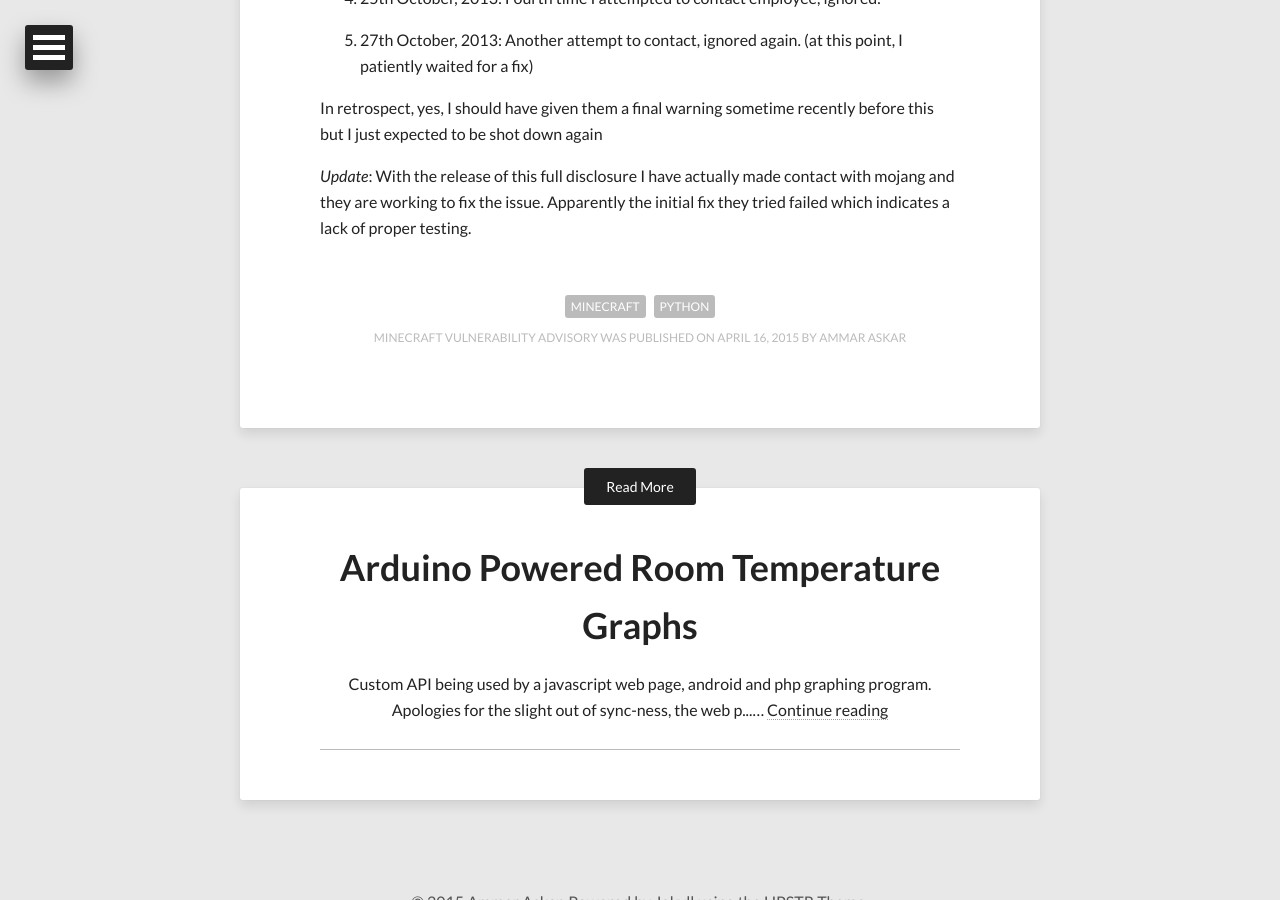
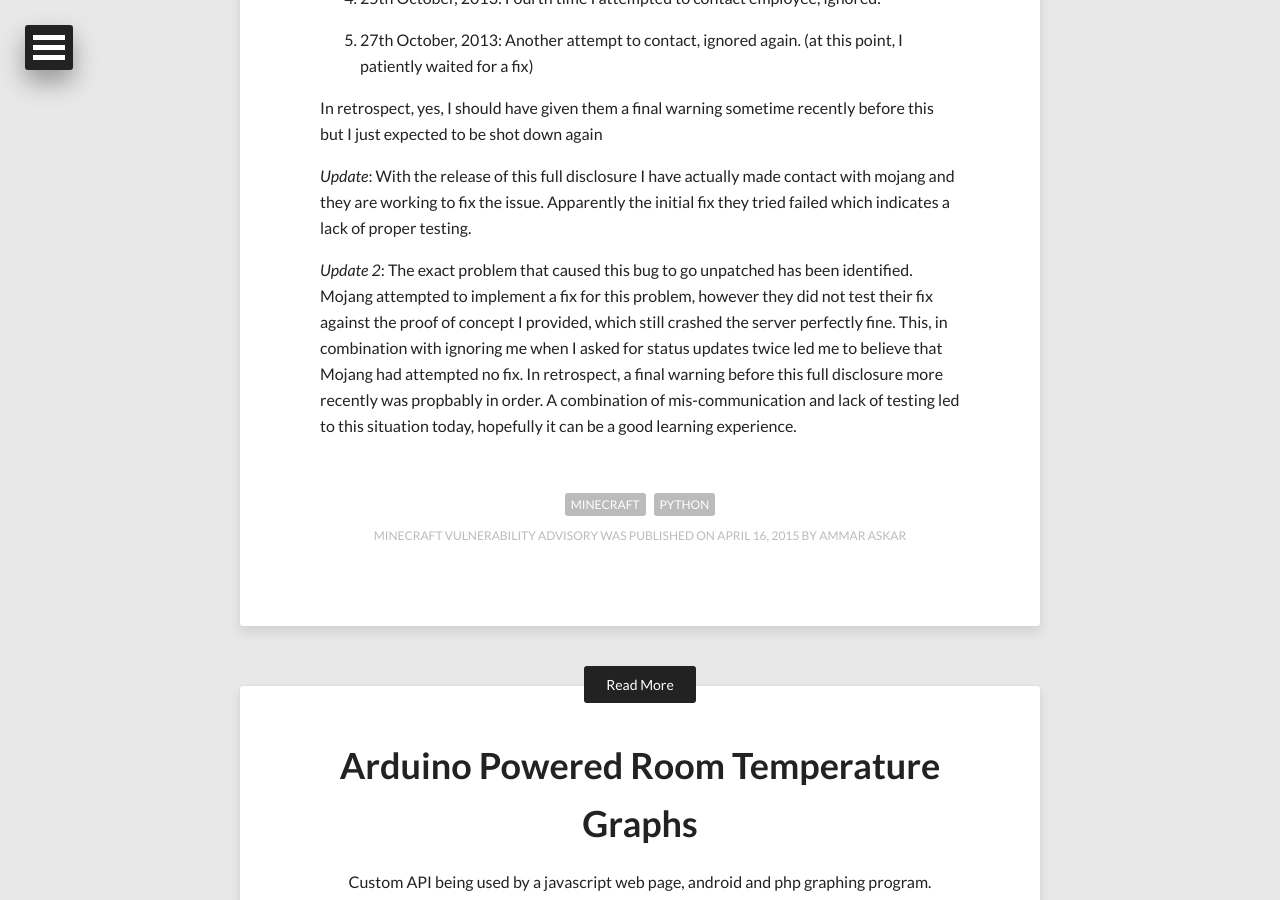
Before and after one commit to ammaraskar/ammaraskar.github.io, a Jekyll site: the page built from _posts/2015-04-16-minecraft-vulnerability-advisory.md, in a window 1280 px wide and 900 px high, scrolled down 3640 px. Built offline with Jekyll 4.4.1, drawn with Linux system fonts in a browser that asks for light colours; nearby versions of some CDN libraries.

Commit message:
Second update

```diff
--- a/_posts/2015-04-16-minecraft-vulnerability-advisory.md
+++ b/_posts/2015-04-16-minecraft-vulnerability-advisory.md
@@ -142,3 +142,5 @@ provided.
 In retrospect, yes, I should have given them a final warning sometime recently before this but I just expected to be shot down again
 
 *Update*: With the release of this full disclosure I have actually made contact with mojang and they are working to fix the issue. Apparently the initial fix they tried failed which indicates a lack of proper testing.
+
+*Update 2*: The exact problem that caused this bug to go unpatched has been identified. Mojang attempted to implement a fix for this problem, however they did not test their fix against the proof of concept I provided, which still crashed the server perfectly fine. This, in combination with ignoring me when I asked for status updates twice led me to believe that Mojang had attempted no fix. In retrospect, a final warning before this full disclosure more recently was propbably in order. A combination of mis-communication and lack of testing led to this situation today, hopefully it can be a good learning experience.
```
